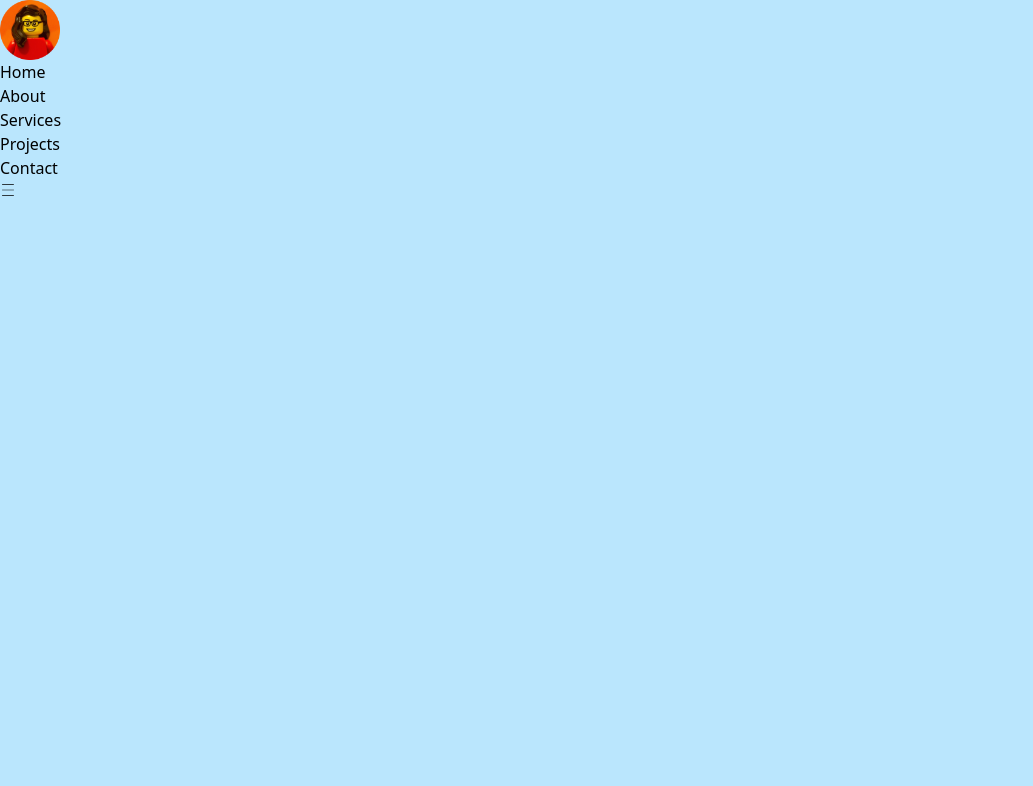
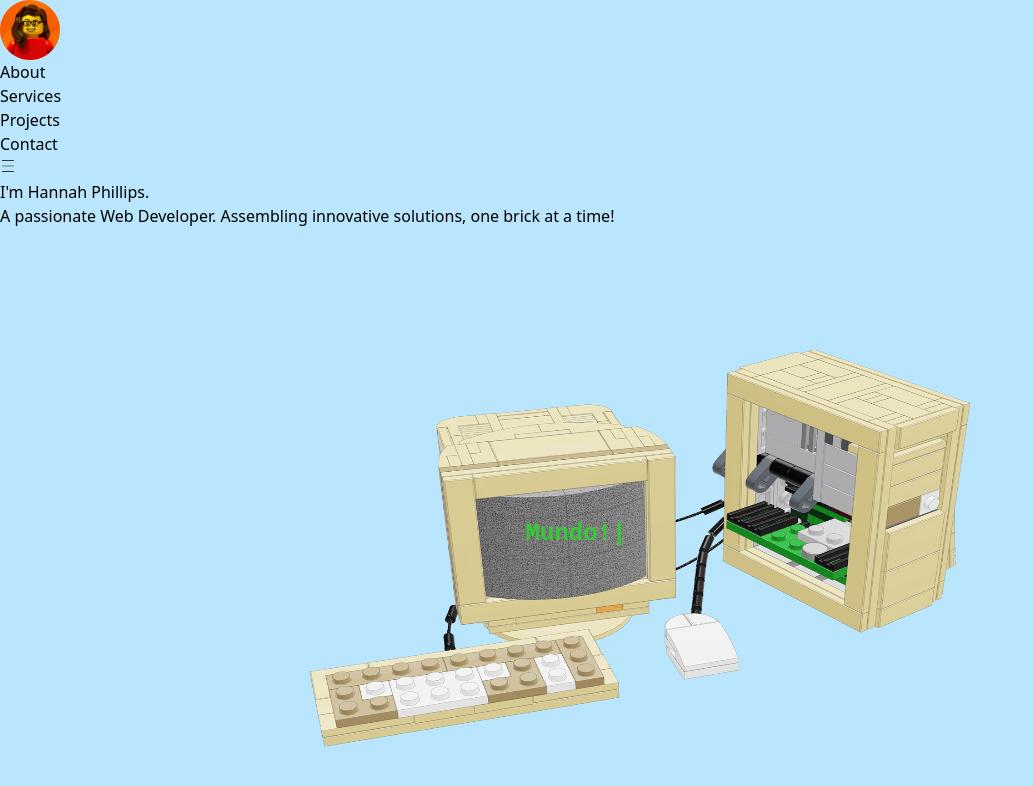
Before and after one commit to Hack3r-han/Portfolio, a React (Vite) app: page / in a window 1280 px wide. Shown: the top 786 px of the page, without its empty margins (0-1033 px from the left). Built offline with nearby package versions, Linux system fonts and the light colour scheme.

Commit message:
Add a welcome message

```diff
--- a/package.json
+++ b/package.json
@@ -15,7 +15,8 @@
     "react-dom": "^18.2.0",
     "react-icons": "^5.0.1",
     "react-router-dom": "^6.22.3",
-    "react-scroll": "^1.9.0"
+    "react-scroll": "^1.9.0",
+    "react-type-animation": "^3.2.0"
   },
   "devDependencies": {
     "@types/react": "^18.2.43",
--- a/src/App.tsx
+++ b/src/App.tsx
@@ -1,10 +1,14 @@
 import Nav from "./components/Nav"
+import About from "./components/About"
+import WelcomeMessage from "./components/TypeAnimation"
 
 const App = () => {
 
   return (
     <div>
       <Nav/>
+      <About/>
+      <WelcomeMessage/>
     </div>
   )
 }
--- a/src/components/About.tsx
+++ b/src/components/About.tsx
@@ -1,7 +1,8 @@
 const About = () => {
     return (
-        <div>
-
+        <div className="flex flex-col justify-center items-center text-center font-mono text-white">
+            <h1 className="text-3xl mb-4 mt-10 text-orange-400">I'm Hannah Phillips.</h1>
+            <h2 className="text-2xl text-sky-600">A passionate Web Developer. Assembling innovative solutions, one brick at a time!</h2>
         </div>
     );
 };
--- a/src/components/Nav.tsx
+++ b/src/components/Nav.tsx
@@ -18,9 +18,6 @@ const Nav = () => {
                 <div className="lg:flex md:flex lg: flex-1 items-center justify-end font-normal hidden">
                     <div className="flex-10">
                         <ul className="flex gap-8 mr-16 text-[18px]">
-                            <Link spy={true} smooth={true} to="Home">
-                                <li className="hover:text-orange-400 hover:bg-amber-300 hover:rounded-lg hover:p-0.5 transition cursor-pointer">Home</li>
-                            </Link>
                             <Link spy={true} smooth={true} to="About">
                                 <li className="hover:text-orange-400 hover:bg-amber-300 hover:rounded-lg hover:p-0.5 transition cursor-pointer">About</li>
                             </Link>
@@ -48,9 +45,6 @@ const Nav = () => {
             {click && (
                 <div className="lg:hidden block absolute top-16 w-full left-0 right-0 bg-sky-600 bg-opacity-40 transition">
                     <ul className="text-center text-xl text-orange-400 p-20">
-                        <Link spy={true} smooth={true} to="Home">
-                            <li className="my-4 py-4 border-b border-sky-600 hover:bg-sky-600 hover:rounded">Home</li>
-                        </Link>
                         <Link spy={true} smooth={true} to="About">
                             <li className="my-4 py-4 border-b border-sky-600 hover:bg-sky-600 hover:rounded">About</li>
                         </Link>
--- /dev/null
+++ b/src/components/TypeAnimation.tsx
@@ -0,0 +1,58 @@
+import { TypeAnimation } from 'react-type-animation';
+import ComputerScreen from '../assets/Desktop.png';
+
+const WelcomeMessage = () => {
+  return (
+    <div
+      style={{
+        position: 'relative',
+        width: '100%',
+        height: '80vh',
+        display: 'flex',
+        justifyContent: 'center',
+        alignItems: 'center',
+      }}
+    >
+      <div
+        style={{
+          position: 'absolute',
+          top: '45%',
+          left: '20%',
+          textAlign: 'center',
+          width: '50%',
+          fontFamily: 'Courier New, monospace',
+          fontSize: '1.5em',
+          fontWeight: 'bold',
+          color: '#32CD32',
+        }}
+      >
+        <TypeAnimation
+          sequence={[
+            'Hello..',
+            1000,
+            'World!',
+            2000,
+            'Mundo!',
+            2000,
+            'Monde!',
+            2000
+          ]}
+          wrapper="span"
+          speed={60}
+          style={{ display: 'inline-block' }}
+          repeat={Infinity}
+        />
+      </div>
+      <img
+        src={ComputerScreen}
+        alt="Computer Screen"
+        style={{
+          width: '100vh',
+          height: '65%',
+        }}
+      />
+    </div>
+  );
+};
+
+export default WelcomeMessage;
```
Also changed, not shown: src/assets/Desktop.png (added), 1 other file (tests, documents, lock files or other folders).
